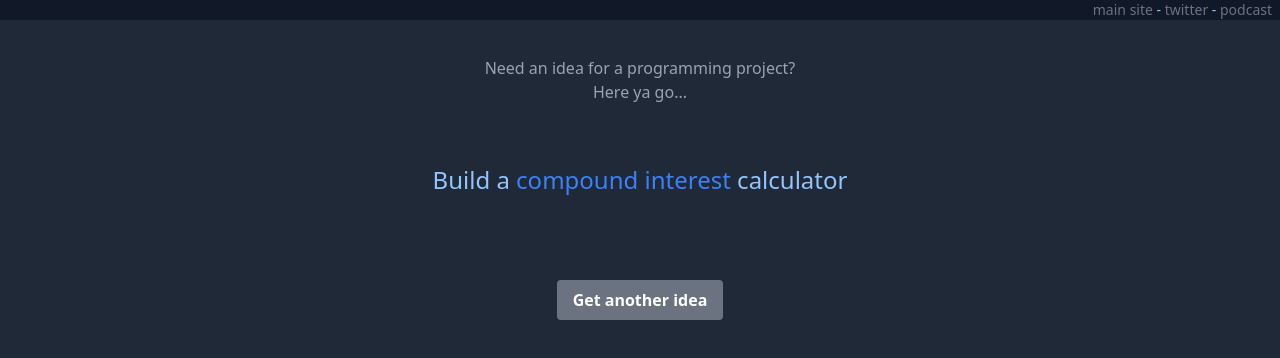
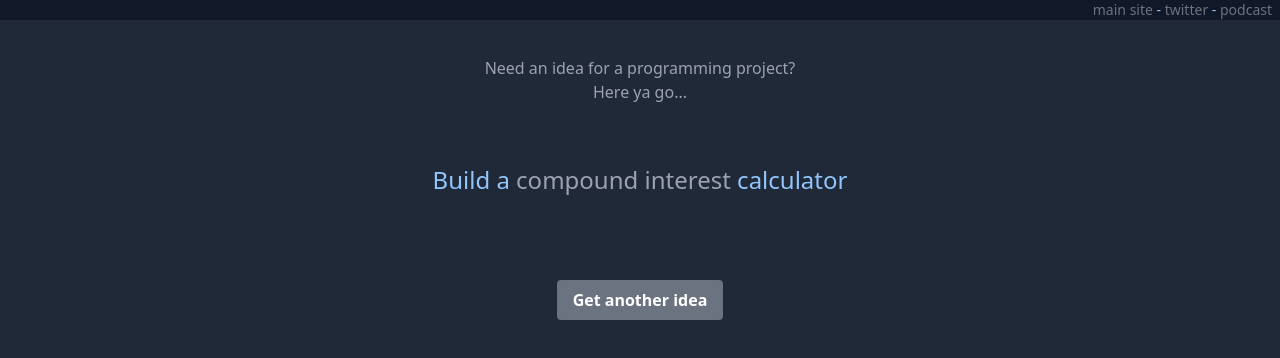
Before and after one commit to alanwsmith/ideas.alanwsmith.com, a Next.js app: page / in a window 1280 px wide. Shown: the top 358 px of the page. Built offline with nearby package versions, Linux system fonts and the light colour scheme.

Commit message:
Updated styles

```diff
--- a/styles/globals.css
+++ b/styles/globals.css
@@ -8,7 +8,7 @@
     @apply text-blue-300;
   }
   a {
-    @apply text-blue-500;
+    @apply text-gray-400;
   }
   h1 {
     @apply text-xl;
```
